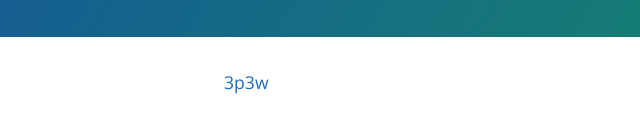
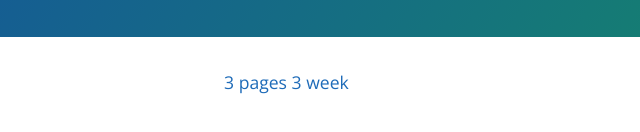
Before and after one commit to chaosmaple/mayo, a plain HTML site: page index.html in a window 1280 px wide. Shown: the part 270-402 px from the top of the page, 0-640 px from the left. Drawn offline with nearby package versions, Linux system fonts and the light colour scheme.

Commit message:
add pj fullname

```diff
--- a/index.html
+++ b/index.html
@@ -19,7 +19,7 @@
 </header>
 
 <section class="main-content">
-    <a href="static/index.html">3p3w</a>
+    <a href="static/index.html">3 pages 3 week</a>
 </section>
 
 </body>
```
